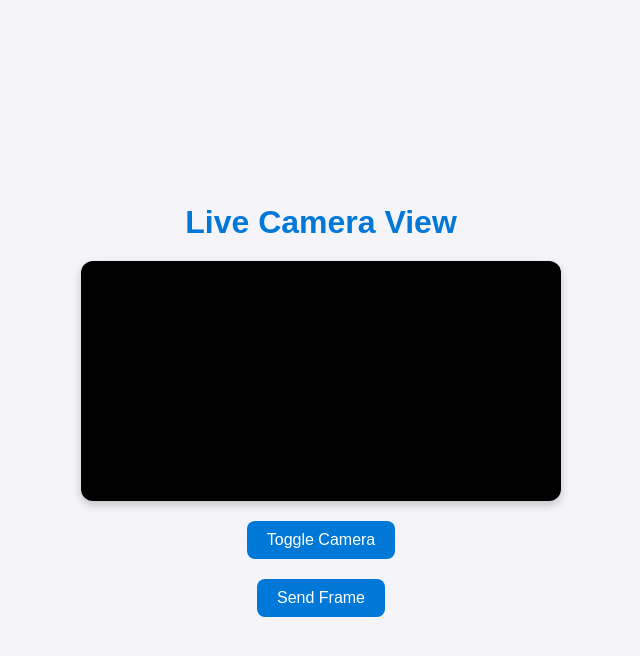
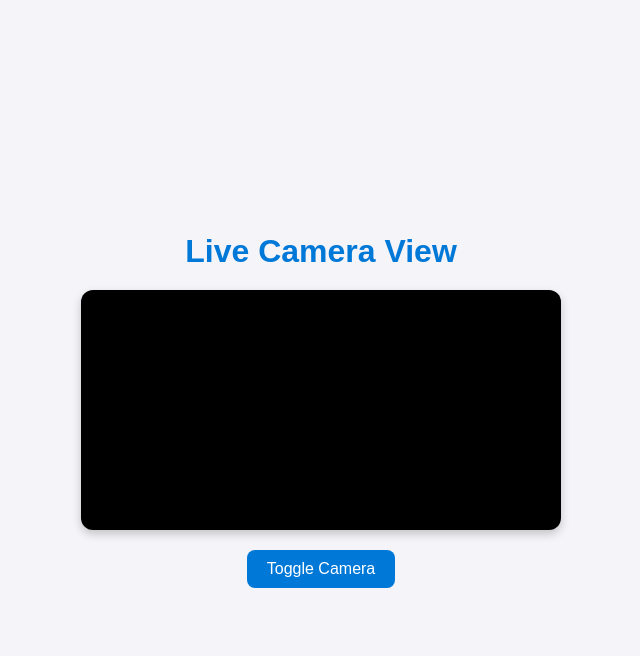
Before and after one commit to mesentman/EE1301Project_blackjack_assistant, a Flask app: template server/templates/index.html in a window 1280 px wide. Shown: the top 656 px of the page, without its empty margins (319-959 px from the left). Run offline with Flask 3, Linux system fonts and the light colour scheme; the template is opened without the code that fills it: most values are stand-ins (such as "Sample title", 1, 10 or a date in 2020); parts of the project's set-up code (start-up, migrations or seed data) failed here and were passed over.

```diff
--- a/server/templates/index.html
+++ b/server/templates/index.html
@@ -45,12 +45,10 @@
     <h1>Live Camera View</h1>
     <video id="cameraStream" autoplay playsinline></video>
     <button id="toggleButton">Toggle Camera</button>
-    <button id="sendButton" onclick="sendFrame()">Send Frame</button>
     <script>
       const socket = new WebSocket("wss://{{ip}}:8001");
       const video = document.getElementById("cameraStream");
       const toggleButton = document.getElementById("toggleButton");
-      const sendButton = document.getElementById("sendButton");
       const canvas = document.createElement('canvas');
       const context = canvas.getContext('2d');
       let stream;
@@ -88,8 +86,8 @@
         }
       });
 
+      startCamera();
       setInterval(sendFrame, 16);
-      startCamera();
     </script>
   </body>
 </html>
```
Also changed, not shown: 4 other files.
